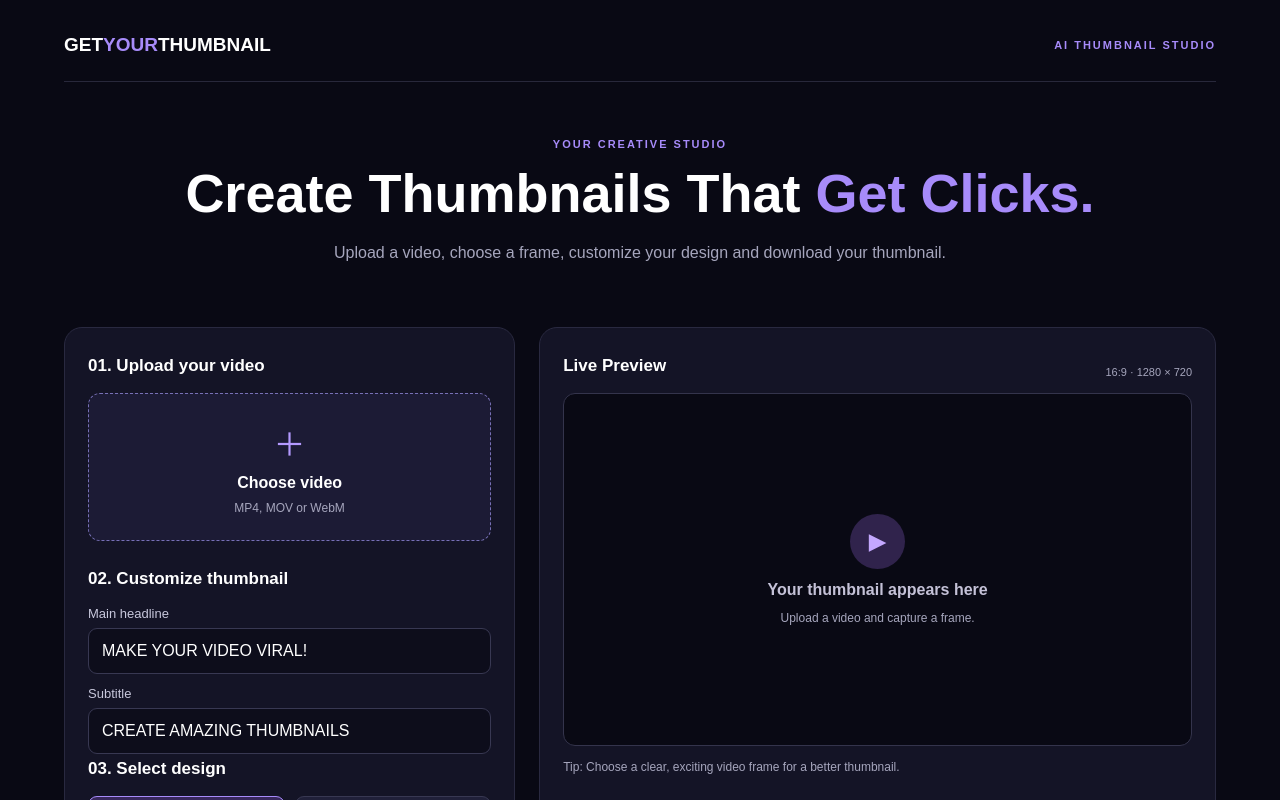
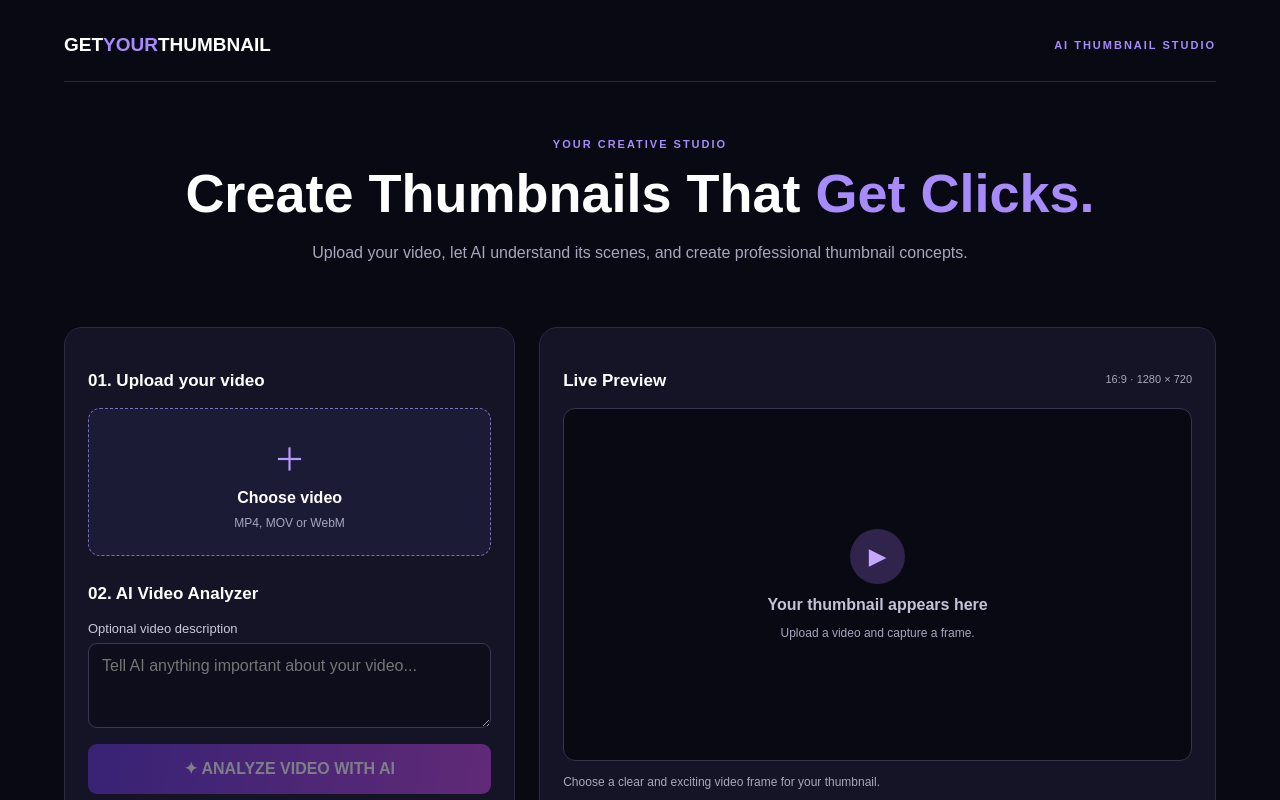
Before and after one commit to ar2117635-cpu/getyourthumbnail, a Next.js app: page / in a window 1280 px wide. Shown: the top 800 px of the page. Built offline with nearby package versions, Linux system fonts and the light colour scheme.

Commit message:
Update page.tsx

```diff
--- a/app/page.tsx
+++ b/app/page.tsx
@@ -2,6 +2,14 @@
 "use client";
 
 import React, { useRef, useState } from "react";
+
+type Concept = {
+  headline: string;
+  visual_scene: string;
+  emotion: string;
+  color_style: string;
+  image_prompt: string;
+};
 
 export default function Home() {
   const videoRef = useRef<HTMLVideoElement>(null);
@@ -13,6 +21,12 @@ export default function Home() {
   const [design, setDesign] = useState(1);
   const [captured, setCaptured] = useState(false);
 
+  const [description, setDescription] = useState("");
+  const [analyzing, setAnalyzing] = useState(false);
+  const [analysisError, setAnalysisError] = useState("");
+  const [summary, setSummary] = useState("");
+  const [concepts, setConcepts] = useState<Concept[]>([]);
+
   function uploadVideo(e: React.ChangeEvent<HTMLInputElement>) {
     const file = e.target.files?.[0];
     if (!file) return;
@@ -21,26 +35,13 @@ export default function Home() {
 
     setVideoURL(URL.createObjectURL(file));
     setCaptured(false);
-  }
-
-  function captureFrame() {
-    const video = videoRef.current;
-    const canvas = canvasRef.current;
-    if (!video || !canvas || !video.videoWidth) return;
-
-    canvas.width = 1280;
-    canvas.height = 720;
-
-    const ctx = canvas.getContext("2d");
-    if (!ctx) return;
-
-    ctx.drawImage(video, 0, 0, 1280, 720);
-    setCaptured(true);
-    drawText(ctx);
+    setConcepts([]);
+    setSummary("");
+    setAnalysisError("");
   }
 
   function drawText(ctx: CanvasRenderingContext2D) {
-    const gradient = ctx.createLinearGradient(0, 500, 0, 720);
+    const gradient = ctx.createLinearGradient(0, 400, 0, 720);
     gradient.addColorStop(0, "rgba(0,0,0,0)");
     gradient.addColorStop(1, "rgba(0,0,0,0.9)");
 
@@ -74,23 +75,194 @@ export default function Home() {
     }
   }
 
+  function captureFrame() {
+    const video = videoRef.current;
+    const canvas = canvasRef.current;
+    if (!video || !canvas || !video.videoWidth) return;
+
+    canvas.width = 1280;
+    canvas.height = 720;
+
+    const ctx = canvas.getContext("2d");
+    if (!ctx) return;
+
+    ctx.drawImage(video, 0, 0, 1280, 720);
+    setCaptured(true);
+    drawText(ctx);
+  }
+
   function updateDesign(value: number) {
     setDesign(value);
 
-    if (captured && canvasRef.current) {
-      const canvas = canvasRef.current;
+    const video = videoRef.current;
+    const canvas = canvasRef.current;
+    const ctx = canvas?.getContext("2d");
+
+    if (captured && video && canvas && ctx && video.videoWidth) {
+      ctx.drawImage(video, 0, 0, 1280, 720);
+
+      const gradient = ctx.createLinearGradient(0, 400, 0, 720);
+      gradient.addColorStop(0, "rgba(0,0,0,0)");
+      gradient.addColorStop(1, "rgba(0,0,0,0.9)");
+      ctx.fillStyle = gradient;
+      ctx.fillRect(0, 400, 1280, 320);
+    }
+  }
+
+  function updateThumbnailText() {
+    const canvas = canvasRef.current;
+    const video = videoRef.current;
+    const ctx = canvas?.getContext("2d");
+
+    if (!canvas || !ctx || !captured) return;
+
+    if (video && video.videoWidth) {
+      ctx.drawImage(video, 0, 0, 1280, 720);
+    }
+
+    drawText(ctx);
+  }
+
+  function waitForSeek(video: HTMLVideoElement): Promise<void> {
+    return new Promise((resolve, reject) => {
+      const timer = window.setTimeout(() => {
+        cleanup();
+        reject(new Error("Video frame loading timed out."));
+      }, 12000);
+
+      const cleanup = () => {
+        clearTimeout(timer);
+        video.removeEventListener("seeked", onSeeked);
+      };
+
+      const onSeeked = () => {
+        cleanup();
+        resolve();
+      };
+
+      video.addEventListener("seeked", onSeeked, { once: true });
+    });
+  }
+
+  async function analyzeVideo() {
+    const video = videoRef.current;
+
+    if (!video || !video.videoWidth || !video.duration) {
+      setAnalysisError("Please upload a video first.");
+      return;
+    }
+
+    if (video.duration < 1) {
+      setAnalysisError("Please select a video at least 1 second long.");
+      return;
+    }
+
+    setAnalyzing(true);
+    setAnalysisError("");
+    setConcepts([]);
+    setSummary("");
+
+    const originalTime = video.currentTime;
+    const wasPaused = video.paused;
+    const frames: string[] = [];
+
+    try {
+      const sampleCount = 6;
+      const maxTime = Math.max(0, video.duration - 0.2);
+
+      const sampleTimes = Array.from(
+        { length: sampleCount },
+        (_, i) => maxTime * (i / (sampleCount - 1))
+      );
+
+      const canvas = document.createElement("canvas");
+      canvas.width = 640;
+      canvas.height = 360;
+
       const ctx = canvas.getContext("2d");
-      if (ctx) {
-        // Keep the captured background while changing text design.
-        drawText(ctx);
+      if (!ctx) throw new Error("Could not prepare video frames.");
+
+      for (const time of sampleTimes) {
+        if (Math.abs(video.currentTime - time) > 0.05) {
+          const seekPromise = waitForSeek(video);
+          video.currentTime = time;
+          await seekPromise;
+        }
+
+        ctx.drawImage(video, 0, 0, 640, 360);
+
+        const frame = canvas.toDataURL("image/jpeg", 0.65);
+        frames.push(frame);
       }
+
+      const response = await fetch("/api/analyze", {
+        method: "POST",
+        headers: {
+          "Content-Type": "application/json"
+        },
+        body: JSON.stringify({
+          description,
+          frames
+        })
+      });
+
+      const raw = await response.text();
+
+      let data: any;
+      try {
+        data = JSON.parse(raw);
+      } catch {
+        throw new Error(
+          `Server returned an unexpected response: ${raw.slice(0, 250)}`
+        );
+      }
+
+      if (!response.ok) {
+        throw new Error(
+          data.details || data.error || "AI analysis failed."
+        );
+      }
+
+      if (!Array.isArray(data.concepts) || data.concepts.length !== 4) {
+        throw new Error("AI did not return four concepts.");
+      }
+
+      setSummary(data.video_summary || "");
+      setConcepts(data.concepts);
+
+    } catch (error) {
+      setAnalysisError(
+        error instanceof Error ? error.message : "Something went wrong."
+      );
+    } finally {
+      try {
+        if (Math.abs(video.currentTime - originalTime) > 0.05) {
+          const seekPromise = waitForSeek(video);
+          video.currentTime = originalTime;
+          await seekPromise;
+        }
+      } catch {
+        // Keep the original analysis result even if restoring the video fails.
+      }
+
+      if (!wasPaused) {
+        video.play().catch(() => {});
+      }
+
+      setAnalyzing(false);
     }
+  }
+
+  function useConcept(concept: Concept) {
+    setHeadline(concept.headline);
+    setSubtitle(concept.emotion);
   }
 
   function downloadThumbnail() {
     const canvas = canvasRef.current;
+
     if (!canvas || !captured) {
-      alert("Please upload a video and capture a frame first.");
+      alert("Please capture a video frame first.");
       return;
     }
 
@@ -101,21 +273,6 @@ export default function Home() {
     link.download = "GetYourThumbnail.png";
     link.href = canvas.toDataURL("image/png");
     link.click();
-  }
-
-  function refreshText() {
-    const canvas = canvasRef.current;
-    const video = videoRef.current;
-    const ctx = canvas?.getContext("2d");
-
-    if (!canvas || !ctx || !captured) return;
-
-    // Re-capture the current video frame before applying new text.
-    if (video && video.videoWidth) {
-      ctx.drawImage(video, 0, 0, 1280, 720);
-    }
-
-    drawText(ctx);
   }
 
   return (
@@ -129,8 +286,8 @@ export default function Home() {
         <p className="eyebrow">YOUR CREATIVE STUDIO</p>
         <h1>Create Thumbnails That <span>Get Clicks.</span></h1>
         <p className="description">
-          Upload a video, choose a frame, customize your design
-          and download your thumbnail.
+          Upload your video, let AI understand its scenes,
+          and create professional thumbnail concepts.
         </p>
       </section>
 
@@ -144,7 +301,7 @@ export default function Home() {
             <small>MP4, MOV or WebM</small>
             <input
               type="file"
-              accept="video/*"
+              accept="video/mp4,video/webm,video/quicktime,video/*"
               onChange={uploadVideo}
             />
           </label>
@@ -155,15 +312,48 @@ export default function Home() {
                 ref={videoRef}
                 src={videoURL}
                 controls
+                playsInline
                 onLoadedMetadata={() => setCaptured(false)}
               />
+
               <button className="primary" onClick={captureFrame}>
                 Capture current frame
               </button>
             </div>
           )}
 
-          <h2>02. Customize thumbnail</h2>
+          <h2>02. AI Video Analyzer</h2>
+
+          <label className="fieldLabel">
+            Optional video description
+          </label>
+
+          <textarea
+            className="textInput descriptionInput"
+            value={description}
+            maxLength={1000}
+            onChange={(e) => setDescription(e.target.value)}
+            placeholder="Tell AI anything important about your video..."
+          />
+
+          <button
+            className="aiButton"
+            onClick={analyzeVideo}
+            disabled={!videoURL || analyzing}
+          >
+            {analyzing ? "AI IS ANALYZING YOUR VIDEO..." : "✦ ANALYZE VIDEO WITH AI"}
+          </button>
+
+          <p className="hint">
+            AI samples 6 frames from your video. Keep the video open while
+            analysis is running.
+          </p>
+
+          {analysisError && (
+            <div className="errorBox">{analysisError}</div>
+          )}
+
+          <h2>03. Customize thumbnail</h2>
 
           <label className="fieldLabel">Main headline</label>
           <input
@@ -181,7 +371,7 @@ export default function Home() {
             onChange={(e) => setSubtitle(e.target.value)}
           />
 
-          <h2>03. Select design</h2>
+          <h2>04. Select design</h2>
 
           <div className="designs">
             <button
@@ -201,7 +391,7 @@ export default function Home() {
 
           <button
             className="secondary"
-            onClick={refreshText}
+            onClick={updateThumbnailText}
             disabled={!captured}
           >
             Update thumbnail text
@@ -224,6 +414,7 @@ export default function Home() {
 
           <div className="canvasWrap">
             <canvas ref={canvasRef} />
+
             {!captured && (
               <div className="empty">
                 <div className="emptyIcon">▶</div>
@@ -234,8 +425,46 @@ export default function Home() {
           </div>
 
           <p className="hint">
-            Tip: Choose a clear, exciting video frame for a better thumbnail.
+            Choose a clear and exciting video frame for your thumbnail.
           </p>
+
+          {summary && (
+            <div className="summaryBox">
+              <h3>AI Video Summary</h3>
+              <p>{summary}</p>
+            </div>
+          )}
+
+          {concepts.length > 0 && (
+            <div className="results">
+              <h2>✦ Your 4 AI Thumbnail Concepts</h2>
+
+              {concepts.map((concept, index) => (
+                <article className="concept" key={index}>
+                  <div className="conceptTop">
+                    <span>CONCEPT 0{index + 1}</span>
+                    <strong>{concept.headline}</strong>
+                  </div>
+
+                  <p><b>Scene:</b> {concept.visual_scene}</p>
+                  <p><b>Emotion:</b> {concept.emotion}</p>
+                  <p><b>Colors:</b> {concept.color_style}</p>
+
+                  <button
+                    className="secondary"
+                    onClick={() => useConcept(concept)}
+                  >
+                    Use this headline
+                  </button>
+
+                  <details>
+                    <summary>View AI image prompt</summary>
+                    <p>{concept.image_prompt}</p>
+                  </details>
+                </article>
+              ))}
+            </div>
+          )}
         </div>
       </section>
 
@@ -251,7 +480,7 @@ export default function Home() {
           color: #fff;
           font-family: Arial, sans-serif;
         }
-        button, input { font: inherit; }
+        button, input, textarea { font: inherit; }
         .page { min-height: 100vh; padding: 22px 5%; }
         .header {
           display: flex;
@@ -286,7 +515,7 @@ export default function Home() {
           padding: 23px;
           min-width: 0;
         }
-        h2 { font-size: 17px; margin: 5px 0 17px; }
+        h2 { font-size: 17px; margin: 20px 0 17px; }
         .upload {
           display: flex;
           flex-direction: column;
@@ -304,7 +533,12 @@ export default function Home() {
         small, .hint { color: #a6a6bd; font-size: 12px; }
         .videoBox { margin: -12px 0 25px; }
         video { width: 100%; border-radius: 10px; background: #000; }
-        .fieldLabel { display: block; color: #c8c8dc; font-size: 13px; margin: 12px 0 7px; }
+        .fieldLabel {
+          display: block;
+          color: #c8c8dc;
+          font-size: 13px;
+          margin: 12px 0 7px;
+        }
         .textInput {
           width: 100%;
           padding: 13px;
@@ -315,6 +549,10 @@ export default function Home() {
           outline: none;
         }
         .textInput:focus { border-color: #a78bfa; }
+        .descriptionInput {
+          min-height: 85px;
+          resize: vertical;
+        }
         .designs { display: flex; gap: 10px; margin: 12px 0 18px; }
         .design {
           flex: 1;
@@ -325,7 +563,7 @@ export default function Home() {
           color: white;
         }
         .design.active { border-color: #a78bfa; background: #38285c; }
-        .primary, .secondary {
+        .primary, .secondary, .aiButton {
           width: 100%;
           padding: 14px;
           border: 0;
@@ -334,11 +572,24 @@ export default function Home() {
           cursor: pointer;
           margin-top: 12px;
         }
-        .primary { background: linear-gradient(100deg, #7548e8, #a855f7); color: white; }
+        .primary {
+          background: linear-gradient(100deg, #7548e8, #a855f7);
+          color: white;
+        }
         .secondary { background: #282843; color: white; }
+        .aiButton {
+          background: linear-gradient(100deg, #6335d4, #bd45d9);
+          color: white;
+          min-height: 50px;
+        }
         button:disabled { opacity: .45; cursor: not-allowed; }
         .download { margin-top: 10px; }
-        .previewHeading { display: flex; justify-content: space-between; gap: 10px; align-items: center; }
+        .previewHeading {
+          display: flex;
+          justify-content: space-between;
+          gap: 10px;
+          align-items: center;
+        }
         .previewHeading span { color: #a6a6bd; font-size: 11px; }
         .canvasWrap {
           position: relative;
@@ -375,14 +626,65 @@ export default function Home() {
           font-size: 23px;
         }
         .hint { line-height: 1.6; }
-        footer { text-align: center; color: #77778e; padding: 35px 0 15px; font-size: 12px; }
+        .errorBox {
+          margin-top: 15px;
+          padding: 13px;
+          border: 1px solid #9d414b;
+          border-radius: 9px;
+          background: #381c29;
+          color: #ffb5bd;
+          font-size: 13px;
+          overflow-wrap: anywhere;
+        }
+        .summaryBox, .concept {
+          margin-top: 18px;
+          padding: 16px;
+          border: 1px solid #383852;
+          border-radius: 12px;
+          background: #1b1b32;
+          overflow-wrap: anywhere;
+        }
+        .summaryBox h3 { margin: 0 0 10px; font-size: 15px; }
+        .summaryBox p, .concept p {
+          color: #c5c5d8;
+          font-size: 13px;
+          line-height: 1.6;
+        }
+        .conceptTop {
+          display: flex;
+          flex-direction: column;
+          gap: 9px;
+        }
+        .conceptTop span {
+          color: #a78bfa;
+          font-size: 10px;
+          letter-spacing: 2px;
+          font-weight: bold;
+        }
+        .conceptTop strong { font-size: 19px; }
+        details {
+          margin-top: 13px;
+          color: #c5c5d8;
+          font-size: 12px;
+        }
+        summary { cursor: pointer; color: #bca5ff; }
+        footer {
+          text-align: center;
+          color: #77778e;
+          padding: 35px 0 15px;
+          font-size: 12px;
+        }
         @media (max-width: 760px) {
           .studio { grid-template-columns: 1fr; }
-          .header { align-items: flex-start; gap: 10px; flex-direction: column; }
+          .header {
+            align-items: flex-start;
+            gap: 10px;
+            flex-direction: column;
+          }
           .hero { padding: 35px 5px; }
           .panel, .previewPanel { padding: 17px; }
         }
       `}</style>
     </main>
   );
-}
+                                  }
```
